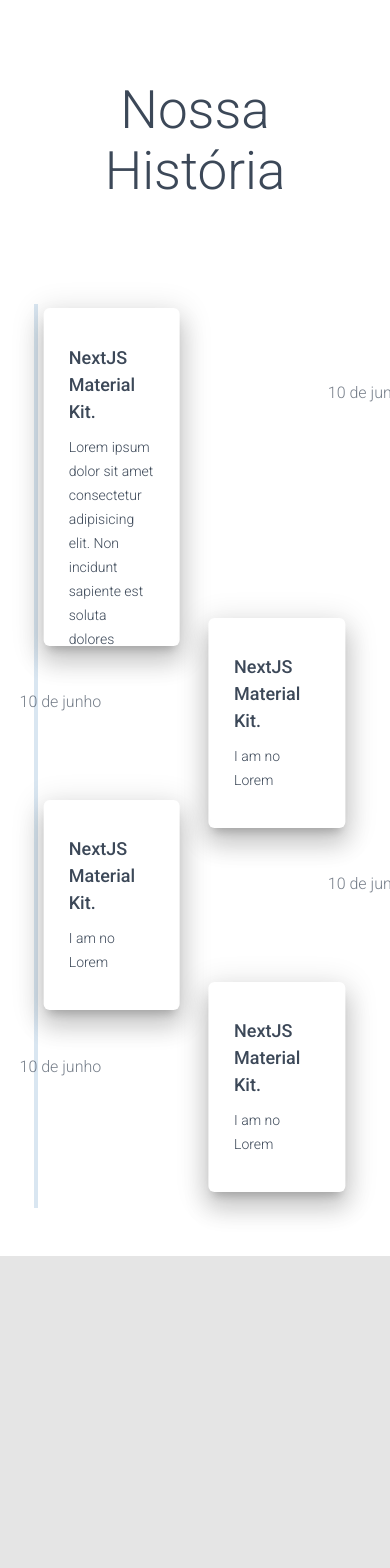
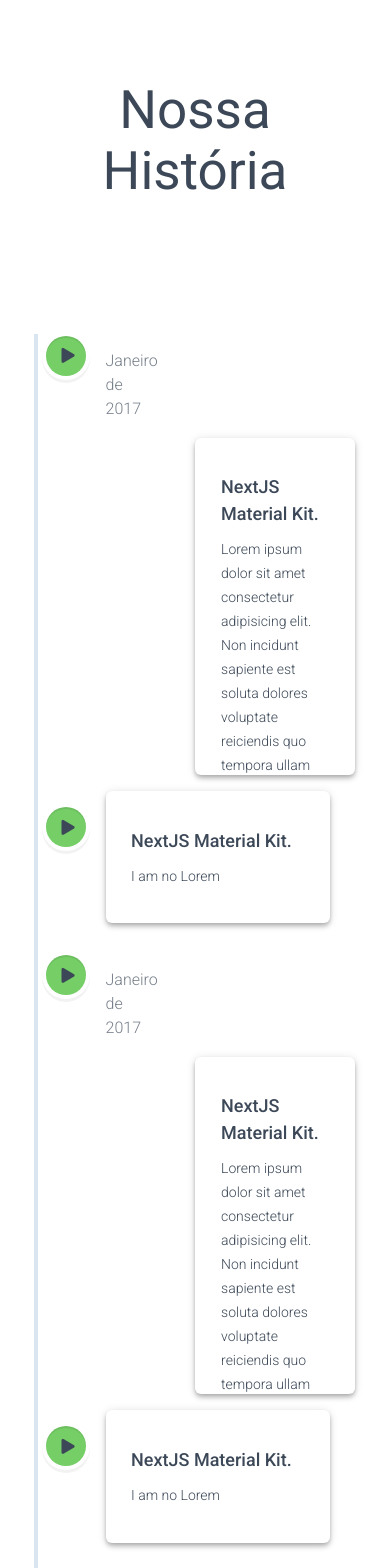
Before and after one commit to GEDAAM/gedaam_next, a Next.js app: page /sections/TimelineSection in a window 390 px wide. Shown: the top 1568 px of the page. Before the commit the page ends 1288 px from the top, so only its background shows below. Built offline with nearby package versions, Linux system fonts and the light colour scheme.

Commit message:
Fixed everything, made slightly responsive

```diff
--- a/pages/sections/TimelineSection.js
+++ b/pages/sections/TimelineSection.js
@@ -10,6 +10,7 @@
       iconFAClasses: 'fa fa-fw fa-play pointer',
       iconBgColor: '#75ce66',
       iconOffset: [0, 5],
+      date: 'Janeiro de 2017',
       balloonTitle: 'NextJS Material Kit.',
       balloonContent:
         'Lorem ipsum dolor sit amet consectetur adipisicing elit. Non incidunt sapiente est soluta dolores voluptate reiciendis quo tempora ullam neque quasi eius odit, repellendus asperiores iusto architecto beatae placeat ab?'
@@ -18,6 +19,7 @@
       iconFAClasses: 'fa fa-fw fa-play pointer',
       iconBgColor: '#75ce66',
       iconOffset: [0, 5],
+      date: 'Outubro de 2019',
       balloonTitle: 'NextJS Material Kit.',
       balloonContent: 'I am no Lorem'
     },
@@ -25,6 +27,16 @@
       iconFAClasses: 'fa fa-fw fa-play pointer',
       iconBgColor: '#75ce66',
       iconOffset: [0, 5],
+      date: 'Janeiro de 2017',
+      balloonTitle: 'NextJS Material Kit.',
+      balloonContent:
+        'Lorem ipsum dolor sit amet consectetur adipisicing elit. Non incidunt sapiente est soluta dolores voluptate reiciendis quo tempora ullam neque quasi eius odit, repellendus asperiores iusto architecto beatae placeat ab?'
+    },
+    {
+      iconFAClasses: 'fa fa-fw fa-play pointer',
+      iconBgColor: '#75ce66',
+      iconOffset: [0, 5],
+      date: 'Outubro de 2019',
       balloonTitle: 'NextJS Material Kit.',
       balloonContent: 'I am no Lorem'
     },
@@ -32,6 +44,16 @@
       iconFAClasses: 'fa fa-fw fa-play pointer',
       iconBgColor: '#75ce66',
       iconOffset: [0, 5],
+      date: 'Janeiro de 2017',
+      balloonTitle: 'NextJS Material Kit.',
+      balloonContent:
+        'Lorem ipsum dolor sit amet consectetur adipisicing elit. Non incidunt sapiente est soluta dolores voluptate reiciendis quo tempora ullam neque quasi eius odit, repellendus asperiores iusto architecto beatae placeat ab?'
+    },
+    {
+      iconFAClasses: 'fa fa-fw fa-play pointer',
+      iconBgColor: '#75ce66',
+      iconOffset: [0, 5],
+      date: 'Outubro de 2019',
       balloonTitle: 'NextJS Material Kit.',
       balloonContent: 'I am no Lorem'
     }
@@ -40,12 +62,12 @@
   return (
     <section className={`${classes.main} timeline`}>
       <div className="wrapper">
-        <div id="timeline-title" className={`${classes.title} timeline-title`}>
-          <h1 className={''}>Nossa História</h1>
+        <div className={`${classes.title} wrapper`}>
+          <h1 className="timeline-title">Nossa História</h1>
         </div>
         <div className="timeline timeline-wrapper">
           {timelineEvents.map((event, id) => (
-            <div className="wrapper timeline-block" key={`event-${id}`}>
+            <div className="timeline-block" key={`event-${id}`}>
               <div
                 className="bubble"
                 key={`bubble-${id}`}
@@ -62,15 +84,13 @@
                 ></i>
               </div>
               <div
-                className={`${classes.main} ${classes.mainRaised} balloon balloon-${
-                  id % 2 === 1 ? 'even' : 'odd'
-                }`}
+                className={`balloon balloon-${id % 2 === 1 ? 'even' : 'odd'}`}
                 key={`balloon-${id}`}
               >
                 <h4>{event.balloonTitle}</h4>
                 <p>{event.balloonContent}</p>
               </div>
-              <div className={`date date-${id % 2 === 1 ? 'even' : 'odd'}`}>10 de junho</div>
+              <div className={`date date-${id % 2 === 1 ? 'even' : 'odd'}`}>{event.date}</div>
             </div>
           ))}
         </div>
@@ -78,8 +98,9 @@
       <style jsx>{/* CSS */ `
         .timeline {
           padding-bottom: 0rem;
-          display: block;
-          height: 100%; /* auto */
+          height: 100%;
+          display: flex;
+          flex-direction: column;
         }
 
         .wrapper {
@@ -88,14 +109,11 @@
 
         .timeline-title {
           width: 100%;
+          box-sizing: border-box;
           padding: 60px;
-          box-sizing: border-box;
           text-align: center;
+          font-weight: 400;
         }
-
-        ${'' /* #timeline-title {
-          font-weight: bold;
-        } */}
 
         .timeline-wrapper {
           width: 90%;
@@ -111,10 +129,10 @@
           /* vertical line */
           content: '';
           position: absolute;
-          top: 0;
+          top: 30px;
           left: 50%;
           transform: translateX(-50%);
-          height: 95%;
+          height: calc(90% - 30px);
           width: 4px;
           background-color: ${infoColor};
           filter: opacity(30%) grayscale(20%);
@@ -122,30 +140,27 @@
 
         .timeline-block {
           position: relative;
-          margin: 2em 0;
+          top: 0;
+          margin: 2em 2em;
+          display: grid;
+          grid-template: auto / 1fr 80px 1fr;
+          grid-template-areas: 'left bubble right';
+          grid-gap: 10px 10px;
+          align-items: start;
         }
 
-        .timeline-block::after {
-          /* clearfix */
-          content: '';
-          display: table;
-          clear: both;
-        }
-
-        .cd-timeline-block:first-child {
+        .timeline-block:first-child {
           margin-top: 0;
         }
 
-        .cd-timeline-block:last-child {
+        .timeline-block:last-child {
           margin-bottom: 0;
         }
 
         .bubble {
-          position: absolute;
-          ${'' /* box-sizing: border-box; */}
-          top: 0;
-          left: 50%;
-          margin-left: -100px;
+          grid-area: bubble;
+          box-sizing: border-box;
+          justify-self: center;
           width: 60px;
           height: 60px;
           z-index: 5;
@@ -155,23 +170,6 @@
           display: inline-flex;
           align-items: center;
           justify-content: center;
-        }
-
-        @media screen and (max-width: 768px) {
-          .timeline-wrapper::before {
-            left: 0;
-            margin-left: 1em;
-          }
-
-          .bubble {
-            left: 0;
-            width: 40px;
-            height: 40px;
-          }
-
-          .bubble > .icon {
-            font-size: 15px !important;
-          }
         }
 
         .bubble > .icon {
@@ -184,9 +182,13 @@
         }
 
         .balloon {
-          position: relative;
-          width: 35%;
+          background: #fff;
+          margin-top: -1em;
+          width: 90%;
           max-height: 40vh;
+          border-radius: 6px;
+          box-shadow: 0 2px 4px -1px rgba(0, 0, 0, 0.2), 0 4px 5px 0 rgba(0, 0, 0, 0.14),
+            0 1px 10px 0 rgba(0, 0, 0, 0.12);
           display: flex;
           flex-direction: column;
           overflow-y: hidden;
@@ -195,17 +197,13 @@
         }
 
         .balloon.balloon-odd {
-          ${'' /* left: 50%;
-          transform: translateX(-120%); */}
-          float: left;
-          transform: translateX(10%);
+          grid-area: left;
+          justify-self: end;
         }
 
         .balloon.balloon-even {
-          ${'' /* right: 50%;
-          transform: translateX(120%); */}
-          float: right;
-          transform: translateX(-40%);
+          grid-area: right;
+          justify-self: start;
         }
 
         .date {
@@ -215,11 +213,13 @@
         }
 
         .date.date-even {
-          float: left;
+          grid-area: left;
+          justify-self: end;
         }
 
         .date.date-odd {
-          float: right;
+          grid-area: right;
+          justify-self: start;
         }
 
         .cssanimations .balloon.is-hidden {
@@ -237,6 +237,35 @@
         }
 
         @media screen and (max-width: 768px) {
+          .timeline-wrapper::before {
+            left: 0;
+            margin-left: 1em;
+          }
+
+          .bubble {
+            width: 40px;
+            height: 40px;
+          }
+
+          .bubble > .icon {
+            font-size: 15px !important;
+          }
+
+          .timeline-block {
+            position: relative;
+            top: 0;
+            margin: 1em 1em;
+            display: grid;
+            grid-template: auto / 60px 1fr;
+            grid-template-areas: 'bubble right';
+            ${'' /* grid-gap: 10px 10px; */}
+            align-items: start;
+          }
+
+          .date.date-even {
+            grid-area: right;
+            justify-self: start;
+          }
         }
 
         @keyframes cd-bounce-1 {
```
